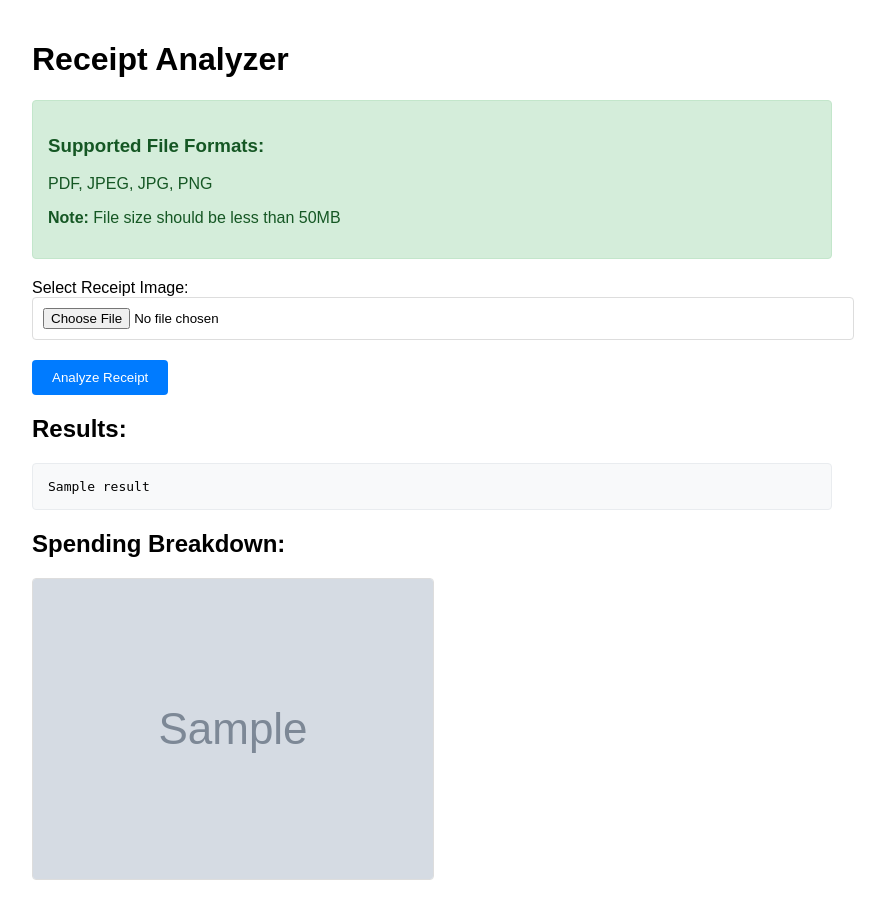
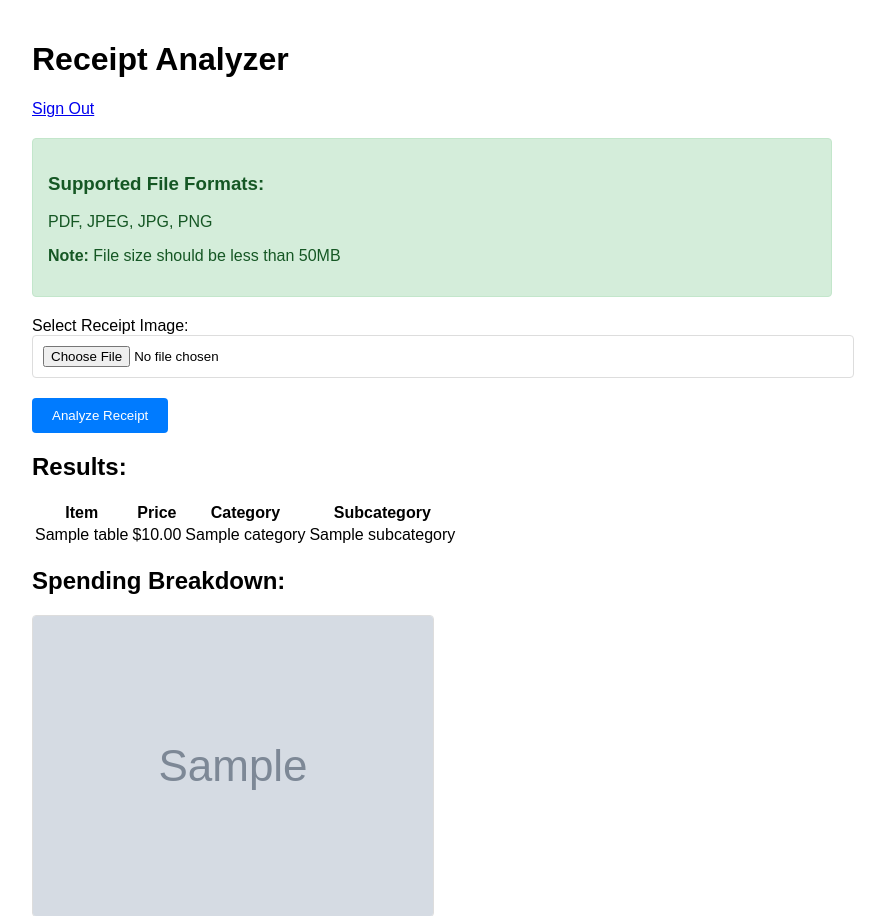
Before and after one commit to dandob1/SmartPantry_AI, a Flask app: template templates/home.html in a window 1280 px wide. Shown: the top 916 px of the page, without its empty margins (208-1093 px from the left). Before the commit the page ends 880 px from the top, so only its background shows below. Run offline with Flask 3, Linux system fonts and the light colour scheme; the template is opened without the code that fills it: most values are stand-ins (such as "Sample title", 1, 10 or a date in 2020); grey boxes marked "Sample" are stand-in pictures.

Commit message:
table on homepage with correct insertions into table

```diff
--- a/app.py
+++ b/app.py
@@ -22,6 +22,7 @@ ALLOWED_TYPES = {
 def get_db_connection():
     return sqlite3.connect("db.db")
 
+#login route
 @app.route("/", methods=["GET", "POST"])
 def login():
     check = None
@@ -44,6 +45,7 @@ def login():
             check = "Invalid email or password."
     return render_template("login.html", check=check)
 
+#signup route
 @app.route("/signup", methods=["GET", "POST"])
 def signup():
     error = None
@@ -71,20 +73,26 @@ def signup():
         conn.close()
     return render_template("signup.html", error=error)
 
+#logout route
+@app.route("/logout")
+def logout():
+    session.clear()
+    return redirect(url_for("login"))
 
+#home page display
 @app.route("/home", methods=["GET", "POST"])
 def home():
     if 'uid' not in session:
         return redirect(url_for('login'))
 
-    result = None
+    result = []
     image_path = None
     error = None
 
     if request.method == "POST":
         file = request.files["receipt"]
         if file:
-
+            #make sure right type of file
             filepath = os.path.join('uploads', file.filename)
             file.save(filepath)
 
@@ -94,7 +102,8 @@ def home():
                 error = f"Unsupported or corrupted file. Allowed types: {', '.join(SUPPORTED_FORMATS)}."
             else:
                 result, image_path = analyze_receipt(filepath, session["uid"])
-    return render_template("home.html", result=result, image_path=image_path, error=error)
+
+    return render_template("home.html", table_data=result, image_path=image_path, error=error)
 
 if __name__ == '__main__':
     app.run(host='0.0.0.0', port=8081, debug=True)
--- a/templates/home.html
+++ b/templates/home.html
@@ -5,7 +5,10 @@
     <link rel="stylesheet" href="/static/css/styles.css">
 </head>
 <body>
-    <h1>Receipt Analyzer</h1>
+    <div class="header">
+        <h1>Receipt Analyzer</h1>
+        <a class="btn-signout" href="{{ url_for('logout') }}">Sign Out</a>
+    </div>
 
     <div class="supported-formats">
         <h3>Supported File Formats:</h3>
@@ -28,10 +31,30 @@
     </div>
     {% endif %}
 
-    {% if result %}
+    {% if table_data %}
     <h2>Results:</h2>
-    <pre>{{ result }}</pre>
+    <table>
+        <thead>
+        <tr>
+            <th>Item</th>
+            <th>Price</th>
+            <th>Category</th>
+            <th>Subcategory</th>
+        </tr>
+        </thead>
+        <tbody>
+        {% for name, price, category, subcategory in table_data %}
+            <tr>
+            <td>{{ name }}</td>
+            <td>${{ "%.2f"|format(price) }}</td>
+            <td>{{ category }}</td>
+            <td>{{ subcategory }}</td>
+            </tr>
+        {% endfor %}
+        </tbody>
+    </table>
     {% endif %}
+
 
     {% if image_path %}
     <h2>Spending Breakdown:</h2>
```
Also changed, not shown: receipt_analysis.py (+54 -14 lines), db.db, static/pie_chart.png.
